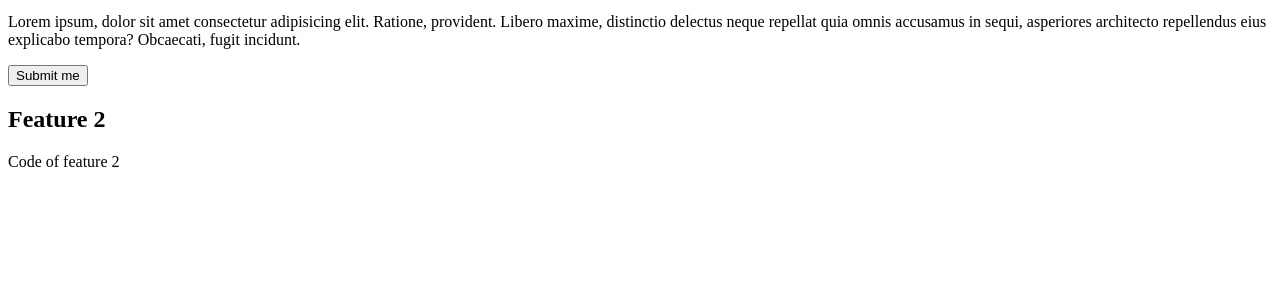
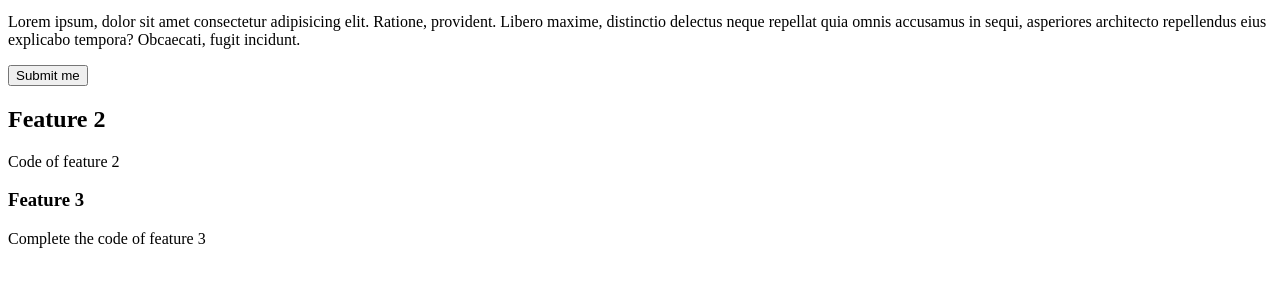
Before and after one commit to vinhhn3/webg301-git-github-demo, a plain HTML site: page index.html in a window 1280 px wide. Shown: the part 119-406 px from the top of the page. Drawn offline with Linux system fonts and the light colour scheme.

Commit message:
complete feature 3

```diff
--- a/index.html
+++ b/index.html
@@ -22,5 +22,7 @@
     <button>Submit me</button>
     <h2>Feature 2</h2>
     <p>Code of feature 2</p>
+    <h3>Feature 3</h3>
+    <p>Complete the code of feature 3</p>
   </body>
 </html>
```
